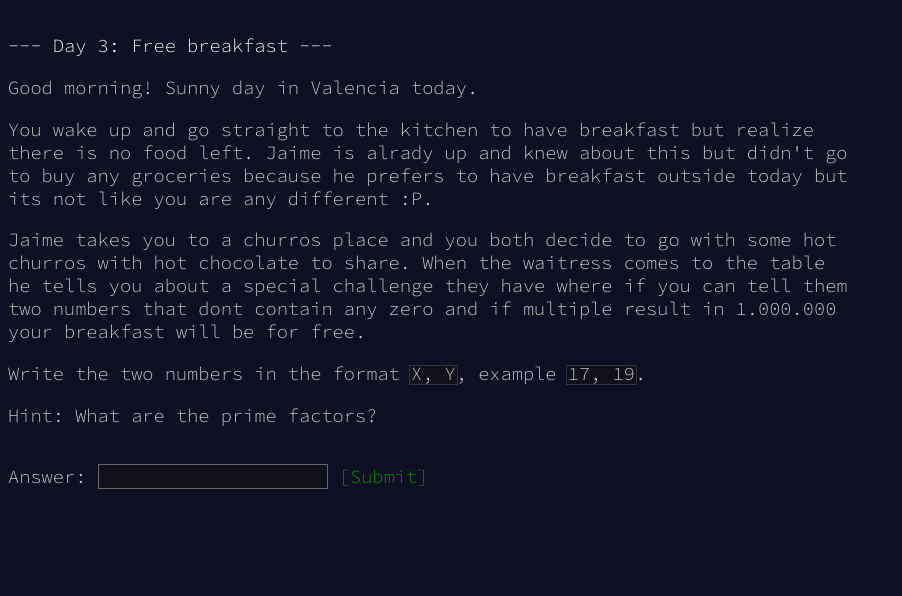
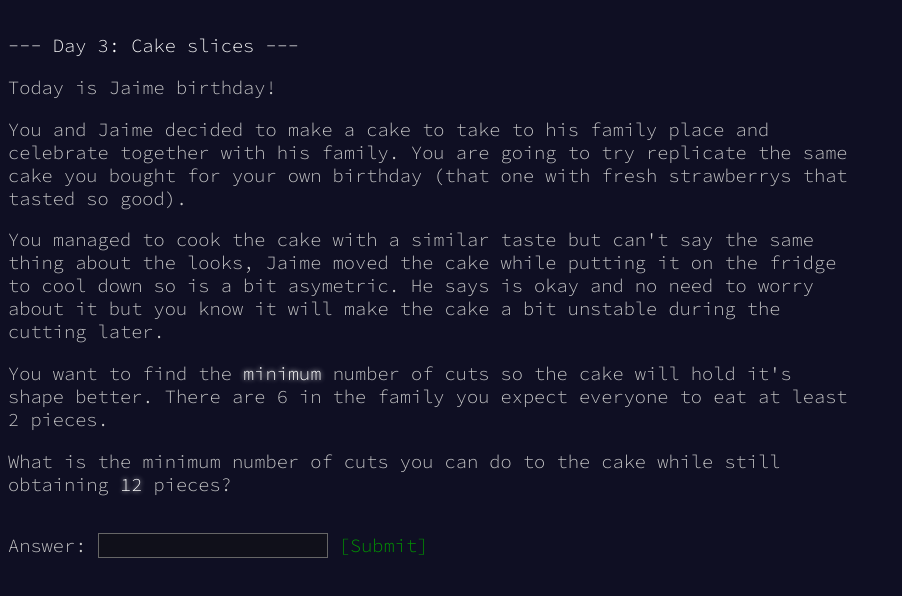
Before and after one commit to jiwidi/timtim-gift-2020, a plain HTML site: page 2020/day/3.html in a window 1280 px wide. Shown: the part 34-630 px from the top of the page, without its empty margins (0-902 px from the left). Drawn offline with Linux system fonts and the light colour scheme; no server answers.

Commit message:
Problem 6

```diff
--- a/2020/day/3.html
+++ b/2020/day/3.html
@@ -38,26 +38,17 @@
             });
         </script>
         <article class="day-desc">
-            <h2>--- Day 3: Free breakfast ---</h2>
-            <p>Good morning! Sunny day in Valencia today.</p>
-
-
-            <p>You wake up and go straight to the kitchen to have breakfast but realize there is no food left. Jaime is
-                alrady up and knew about this but didn't go to buy any groceries because he prefers to have breakfast
-                outside
-                today but its not like you are any different :P. </p>
-
-            <p> Jaime takes you to a churros place and you both decide to go with some hot churros with hot chocolate to
-                share.
-                When the waitress comes to the table he tells you about a special challenge they have where if you can
-                tell them two numbers that dont contain any zero and if multiple result in 1.000.000 your breakfast will
-                be for free.
+            <h2>--- Day 3: Cake slices ---</h2>
+            <p>Today is Jaime birthday!</p>
+            <p>You and Jaime decided to make a cake to take to his family place and celebrate together with his family.
+                You are going to try replicate the same cake you bought for your own birthday
+                (that one with fresh strawberrys that tasted so good).
             </p>
-            <p>
-                Write the two numbers in the format <code>X, Y</code>, example <code>17, 19</code>.
-            </p>
-
-            <p>Hint: What are the prime factors?</p>
+            <p>You managed to cook the cake with a similar taste but can't say the same thing about the looks, Jaime
+                moved the cake while putting it on the fridge to cool down so is a bit asymetric. He says is okay and no
+                need to worry about it but you know it will make the cake a bit unstable during the cutting later.</p>
+            <p>You want to find the <em>minimum</em> number of cuts so the cake will hold it's shape better. There are 6 in the family you expect everyone to eat at least 2 pieces.</p>
+            <p>What is the minimum number of cuts you can do to the cake while still obtaining <em>12</em> pieces?</p>
 
         </article>
         <input type="hidden" name="level" value="1" />
@@ -76,7 +67,7 @@
                 function check() {
                     ans = document.getElementById('answer').value
                     console.log(ans == 1)
-                    if (counter <= 3 && ans == 1) {
+                    if (counter <= 3 && ans == 5) {
                         httpGet("https://api.countapi.xyz/update/timtim.gift/caca?amount=+1")
                     }
                 }
```
Also changed, not shown: 2020/day/5.html (+28 -16 lines), 2020/day/6.html (+34 -11 lines).
